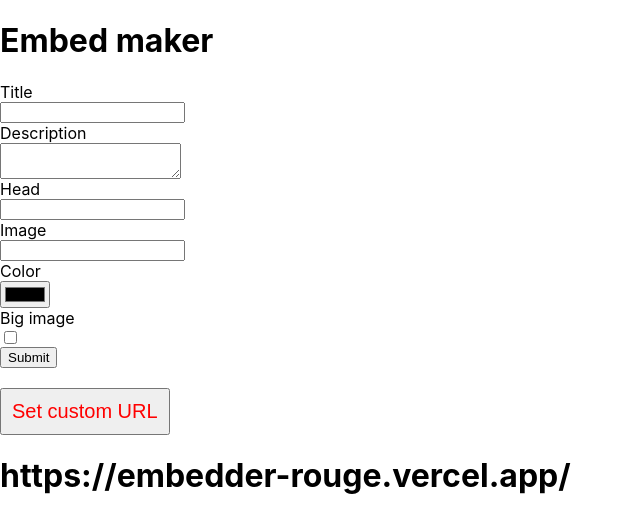
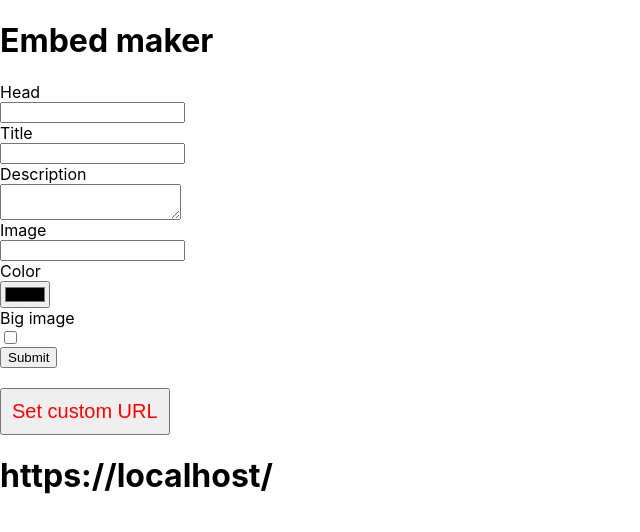
Before and after one commit to kartinul/embedder, a Next.js app: page / in a window 1280 px wide. Shown: the top 532 px of the page, without its empty margins (0-640 px from the left). Built offline with nearby package versions, Linux system fonts and the light colour scheme; no server answers; the database is empty.

Commit message:
some minor changes

```diff
--- a/pages/index.jsx
+++ b/pages/index.jsx
@@ -49,6 +49,10 @@ function Home(props) {
 
   const meta = [
     {
+      id: "head",
+      defaultValue: props.head,
+    },
+    {
       id: "title",
       defaultValue: props.title,
     },
@@ -56,10 +60,6 @@ function Home(props) {
       id: "desc",
       name: "Description",
       defaultValue: props.desc,
-    },
-    {
-      id: "head",
-      defaultValue: props.head,
     },
     {
       id: "img",
@@ -139,7 +139,9 @@ function Home(props) {
       <button onClick={setCustomURL} style={{ color: "red", padding: "10px", marginTop: "20px", fontSize: "20px" }}>
         Set custom URL
       </button>
-      <h1 id="url">https://embedder-rouge.vercel.app/{text}</h1>
+      <h1 id="url">
+        https://{window.location.hostname}/{text}
+      </h1>
     </>
   );
 }
```
